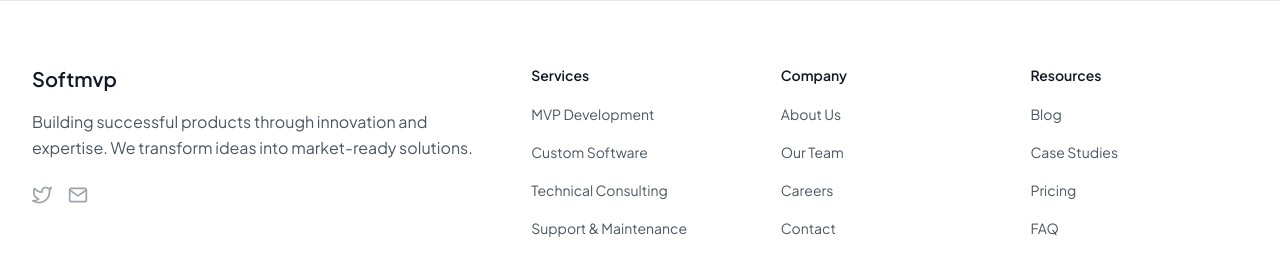
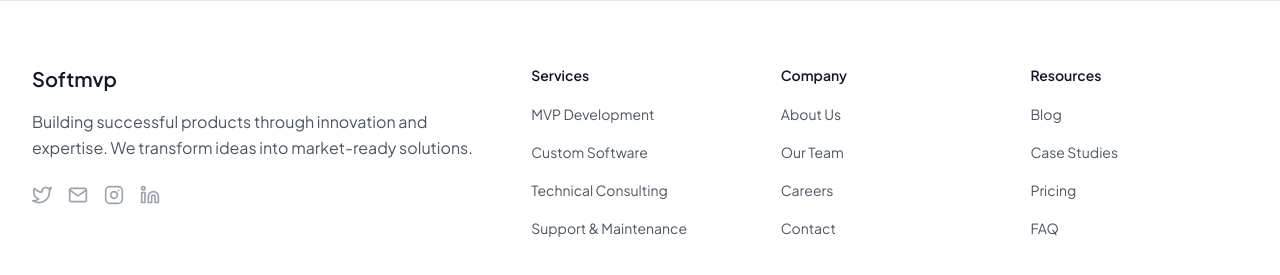
Before and after one commit to DivyanshuTiwari-1/Soft, a Next.js app: page /component/footer in a window 1280 px wide. Shown: the top 275 px of the page. Built offline with nearby package versions, Linux system fonts and the light colour scheme.

Commit message:
add insta and linkedin

```diff
--- a/src/app/component/footer/page.tsx
+++ b/src/app/component/footer/page.tsx
@@ -1,6 +1,6 @@
 "use client";
 import Link from "next/link";
-import { Twitter, Mail } from "react-feather";
+import { Twitter, Mail, Instagram, Linkedin} from "react-feather";
 
 const Footer = () => {
   const currentYear = new Date().getFullYear();
@@ -51,6 +51,7 @@ const Footer = () => {
               We transform ideas into market-ready solutions.
             </p>
             <div className="flex space-x-4">
+  {/* Twitter */}
   <Link
     href="https://x.com/softmvp_?t=VjlIGGPJjwVQufSOwn6o2w&s=08"
     target="_blank"
@@ -60,12 +61,36 @@ const Footer = () => {
     <Twitter className="h-5 w-5" />
     <span className="sr-only">Twitter</span>
   </Link>
+
+  {/* Email */}
   <Link
-                href="contactsoftmvp@gmail.com"
+    href="mailto:contactsoftmvp@gmail.com"
     className="text-gray-400 hover:text-gray-600 transition-colors"
   >
     <Mail className="h-5 w-5" />
     <span className="sr-only">Email</span>
+  </Link>
+
+  {/* Instagram */}
+  <Link
+    href="https://www.instagram.com/softmvp.co.in?igsh=MXRwZ25jcmd2YW16NA=="
+    target="_blank"
+    rel="noopener noreferrer"
+    className="text-gray-400 hover:text-gray-600 transition-colors"
+  >
+    <Instagram className="h-5 w-5" />
+    <span className="sr-only">Instagram</span>
+  </Link>
+
+  {/* LinkedIn */}
+  <Link
+    href="https://www.linkedin.com/in/your_linkedin_username"
+    target="_blank"
+    rel="noopener noreferrer"
+    className="text-gray-400 hover:text-gray-600 transition-colors"
+  >
+    <Linkedin className="h-5 w-5" />
+    <span className="sr-only">LinkedIn</span>
   </Link>
 </div>
           </div>
```
Lines whose indentation alone changed are shown as unchanged.
